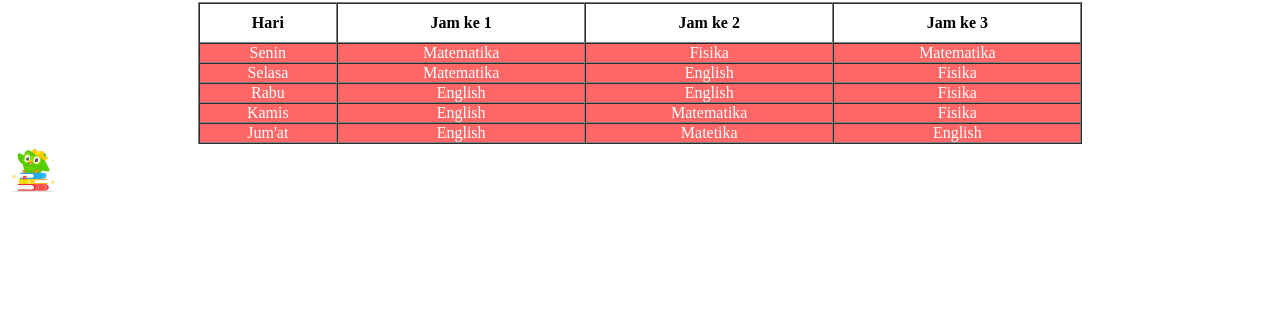
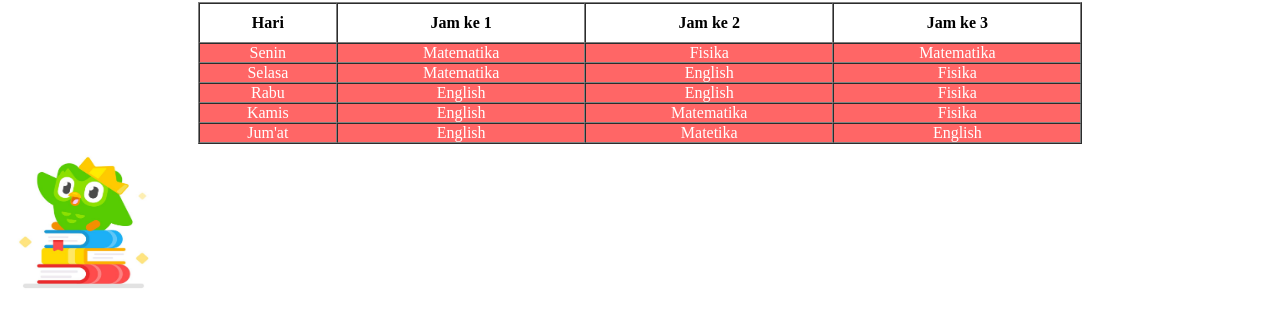
Before and after one commit to kintarihashina/tabeljadwal, a plain HTML site: page index.html in a window 1280 px wide. Shown: the part 65-392 px from the top of the page. Drawn offline with Linux system fonts and the light colour scheme.

Commit message:
Update index.html

```diff
--- a/index.html
+++ b/index.html
@@ -47,6 +47,6 @@
 	  </tr>
 	  </tbody>
 	  </table>
-    <img src="Duolingo.jpeg" width="50" Height="50">
+    <img src="Duolingo.jpeg" width="150" Height="150">
 	  </body>
   </html>
```
